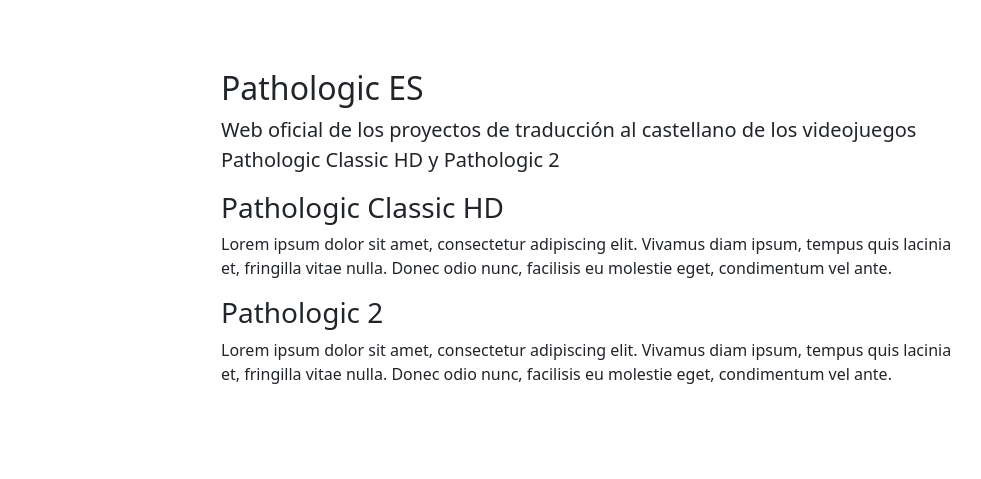
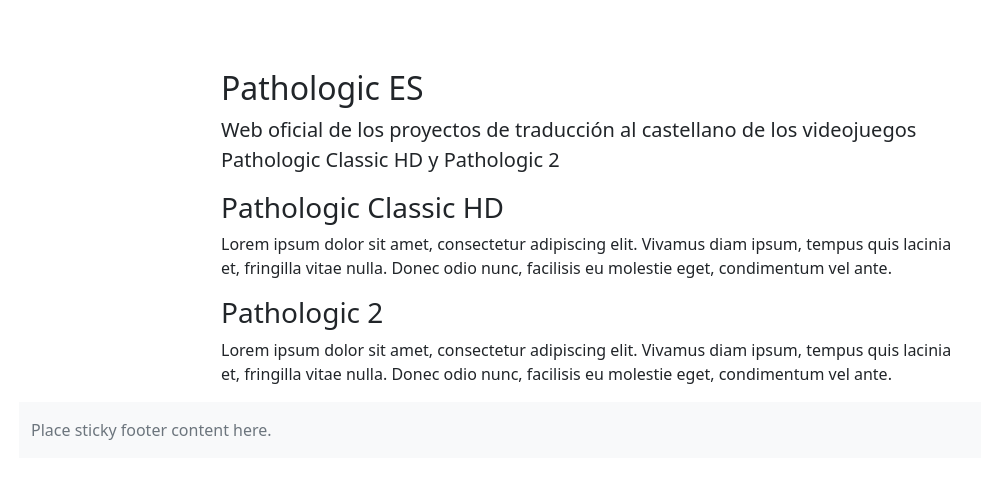
Before and after one commit to pathologic-es/pathologic-es.github.io, a Jekyll site: the page built from index.md, in a window 1280 px wide. Shown: the top 479 px of the page, without its empty margins (51-1032 px from the left). Built offline with Jekyll 4.4.1, drawn with Linux system fonts in a browser that asks for light colours.

Commit message:
Update default.html

```diff
--- a/_layouts/default.html
+++ b/_layouts/default.html
@@ -14,6 +14,9 @@
 					<p class="lead">{{ site.description }}</p>
 					{{ content }}
 				</div>
+				<footer class="footer mt-auto py-3 bg-light">
+					<span class="text-muted">Place sticky footer content here.</span>
+				</footer>
 			</div>
 		</main>
 		<script src="https://cdn.jsdelivr.net/npm/bootstrap@5.0.0-beta1/dist/js/bootstrap.bundle.min.js" integrity="sha384-ygbV9kiqUc6oa4msXn9868pTtWMgiQaeYH7/t7LECLbyPA2x65Kgf80OJFdroafW" crossorigin="anonymous"></script>
```
